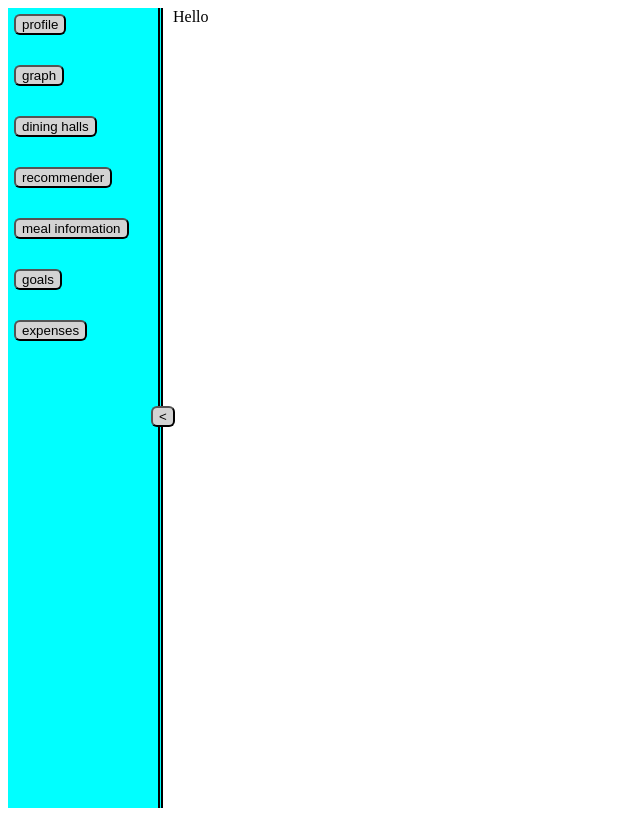
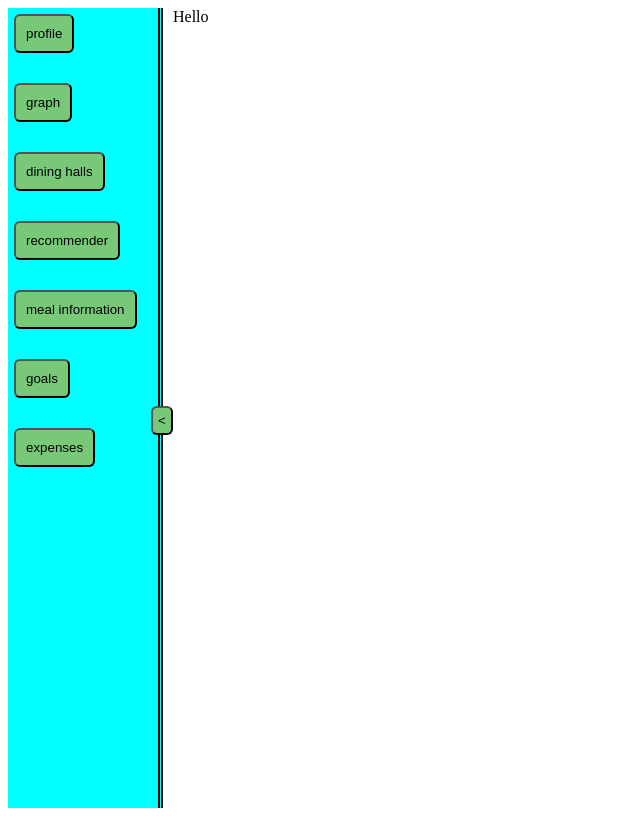
Before and after one commit to MominHumayon/326FinalProject, a plain HTML site: page frontend/navBarExample.html in a window 1280 px wide. Shown: the whole page, without its empty margins (0-640 px from the left). Drawn offline with Linux system fonts and the light colour scheme.

Commit message:
button styling

```diff
--- a/frontend/navStyle.css
+++ b/frontend/navStyle.css
@@ -7,10 +7,11 @@
 }
 
 button {
-    background-color:lightgray;
+    background-color:rgb(119, 201, 119);
     border-radius:6px;
     margin:6px;
-    size: 30px;
+    padding: 10px;
+    cursor: pointer;
 }
 
 button:hover {
@@ -30,4 +31,5 @@ body {
     position:absolute;
     left:145px;
     top:50vh;
+    padding: 5px;
 }
--- a/frontend/navigationBar.js
+++ b/frontend/navigationBar.js
@@ -24,9 +24,6 @@ document.addEventListener('DOMContentLoaded', () => {
             document.getElementById("hideWrapper").style.height = "100vh";
             document.getElementById("hideWrapper").style.width = "0px";
             document.getElementById("hideWrapper").style.borderRight = "thick double #000000";
-            document.getElementById("hideWrapper").style.padding = "0px";
-            document.getElementById("hideWrapper").style.margin = "0px";
-
         }
         else {
             nav.style.display = "block";
```
